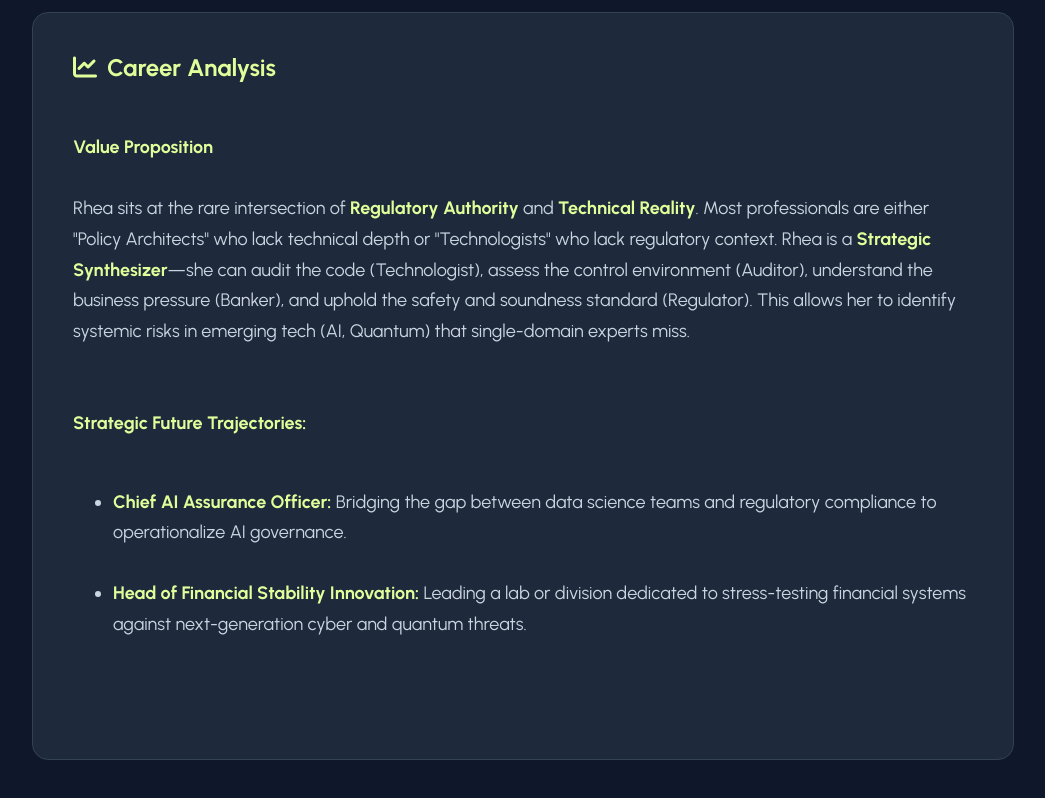
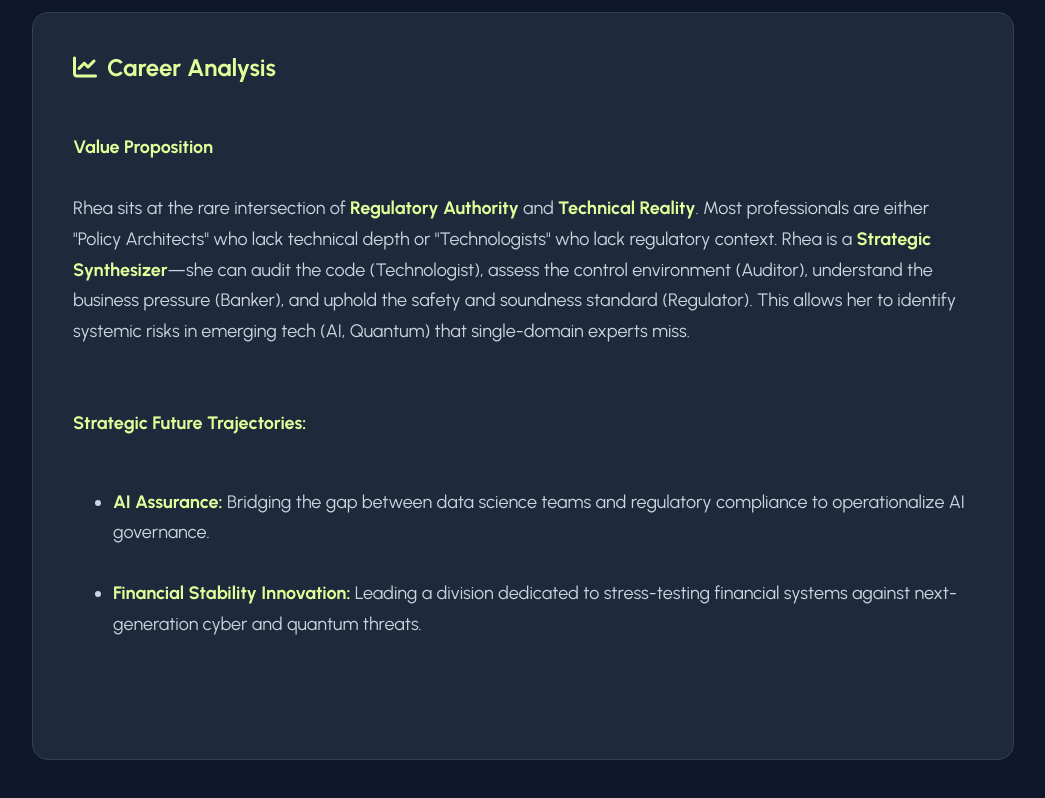
Before and after one commit to rheacisa/rheacisa.github.io, a plain HTML site: page index.html in a window 1280 px wide. Both pictures are taken after a click on the button "Analyze Career Path". Shown: the part 773-1571 px from the top of the page, without its empty margins (117-1162 px from the left). Drawn offline with Linux system fonts and the light colour scheme.

Commit message:
Update interactive features and content

```diff
--- a/index.html
+++ b/index.html
@@ -663,8 +663,8 @@
         Rhea sits at the rare intersection of <strong>Regulatory Authority</strong> and <strong>Technical Reality</strong>. Most professionals are either "Policy Architects" who lack technical depth or "Technologists" who lack regulatory context. Rhea is a <strong>Strategic Synthesizer</strong>—she can audit the code (Technologist), assess the control environment (Auditor), understand the business pressure (Banker), and uphold the safety and soundness standard (Regulator). This allows her to identify systemic risks in emerging tech (AI, Quantum) that single-domain experts miss.<br><br>
         <strong>Strategic Future Trajectories:</strong>
         <ul>
-        <li><strong>Chief AI Assurance Officer:</strong> Bridging the gap between data science teams and regulatory compliance to operationalize AI governance.</li>
-        <li><strong>Head of Financial Stability Innovation:</strong> Leading a lab or division dedicated to stress-testing financial systems against next-generation cyber and quantum threats.</li>
+        <li><strong>AI Assurance:</strong> Bridging the gap between data science teams and regulatory compliance to operationalize AI governance.</li>
+        <li><strong>Financial Stability Innovation:</strong> Leading a division dedicated to stress-testing financial systems against next-generation cyber and quantum threats.</li>
         </ul>
         `;
 
```
